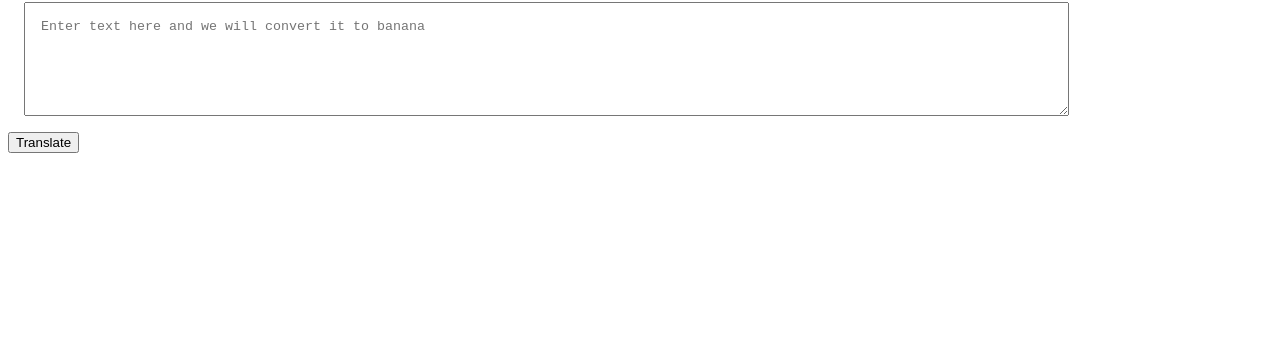
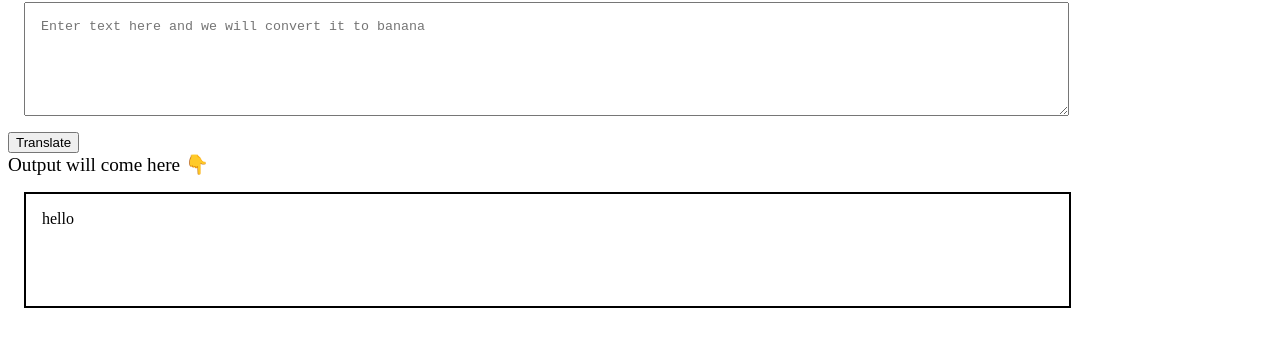
Before and after one commit to pnchinmay/animated-sniffle, a plain HTML site: page index.html in a window 1280 px wide. Shown: the part 78-424 px from the top of the page. Drawn offline with Linux system fonts and the light colour scheme.

Commit message:
Manipulating HTML div using JS document.querySelector

```diff
--- a/app.js
+++ b/app.js
@@ -1,30 +1,12 @@
 var btnTranslate = document.querySelector("#btn-translate");
 var txtInput = document.querySelector("#txt-input");
+var outputDiv = document.querySelector("#output")
 
-// 1. textarea tag
-var textArea = document.querySelector("textarea")
-console.log(textArea)
-console.log("hello")
+console.log(outputDiv.innerText);
+outputDiv.innerText = "hello"
+console.log(outputDiv.innerText);
 
-// 2. btn-primary class
-var btnPrimary = document.querySelector(".btn-primary");
-console.log(btnPrimary)
-console.log("hello")
-
-// 3. input-btn id
-var inputBin = document.querySelector("#input-bin");
-console.log(inputBin)
-console.log("hello")
-
-// 4. input element with attribute name="translator"
-var translator = document.querySelector("input[name='translator']");
-console.log(translator)
-console.log("hello")
-
-
-
-
-// console.log(txtInput);
+console.log(txtInput);
 
 
 function clickEventHandler() {
--- a/index.html
+++ b/index.html
@@ -14,6 +14,14 @@
             margin: 1rem;
             height: 10vh;
         }
+
+        #output {
+            border: 2px solid black;
+            height: 10vh;
+            width: 80%;
+            margin: 1rem;
+            padding: 1rem;
+        }
     </style>
 </head>
 
@@ -22,6 +30,10 @@
     <h1>Go talk bananas</h1>
     <textarea id="txt-input" placeholder="Enter text here and we will convert it to banana"></textarea>
     <button id="btn-translate">Translate</button>
+
+    <div style="font-size: larger">Output will come here 👇</div>
+    <div id="output">output Hello cm</div>
+
     <script src="app.js" type="text/javascript"></script>
 
 </body>
```
